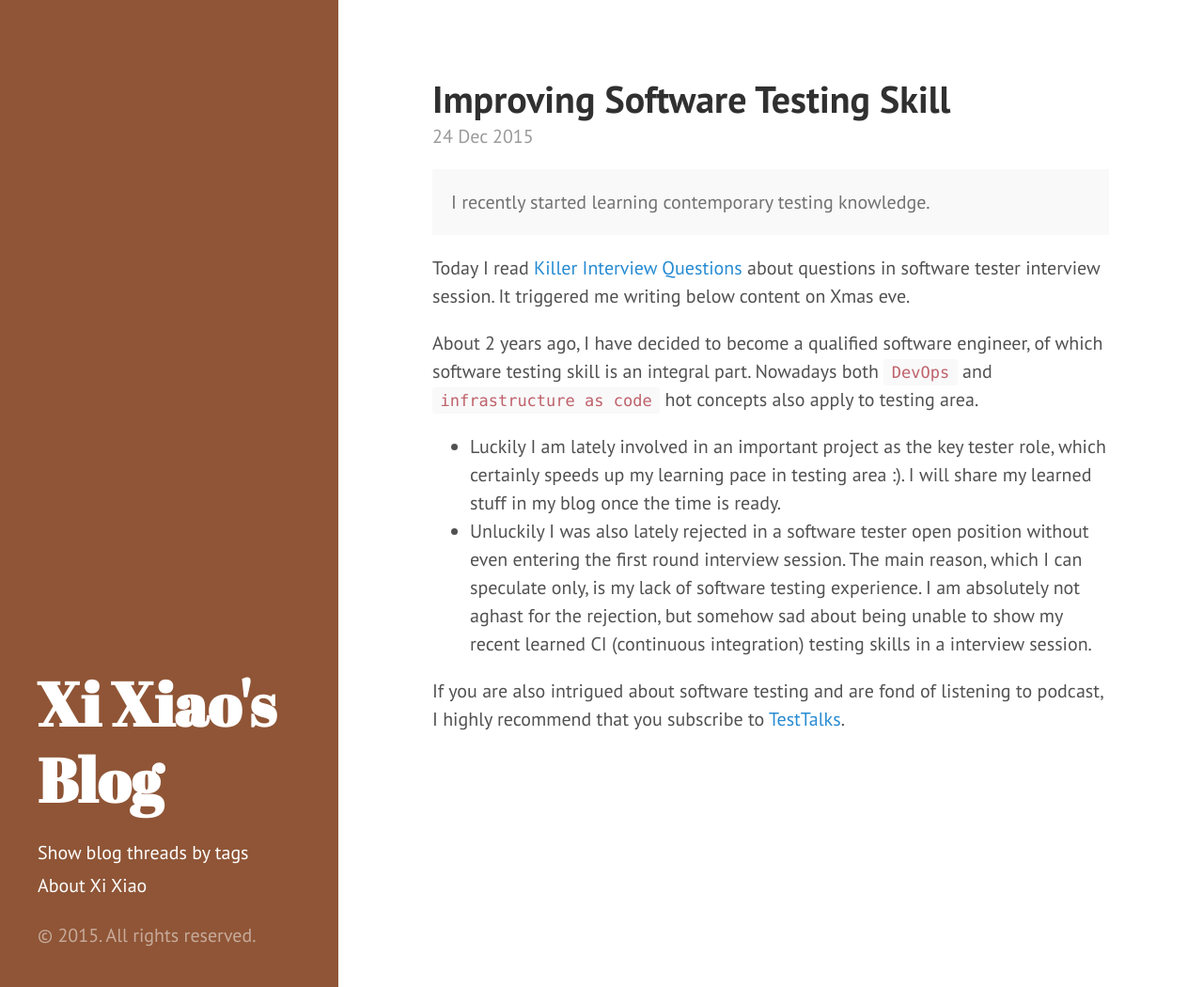
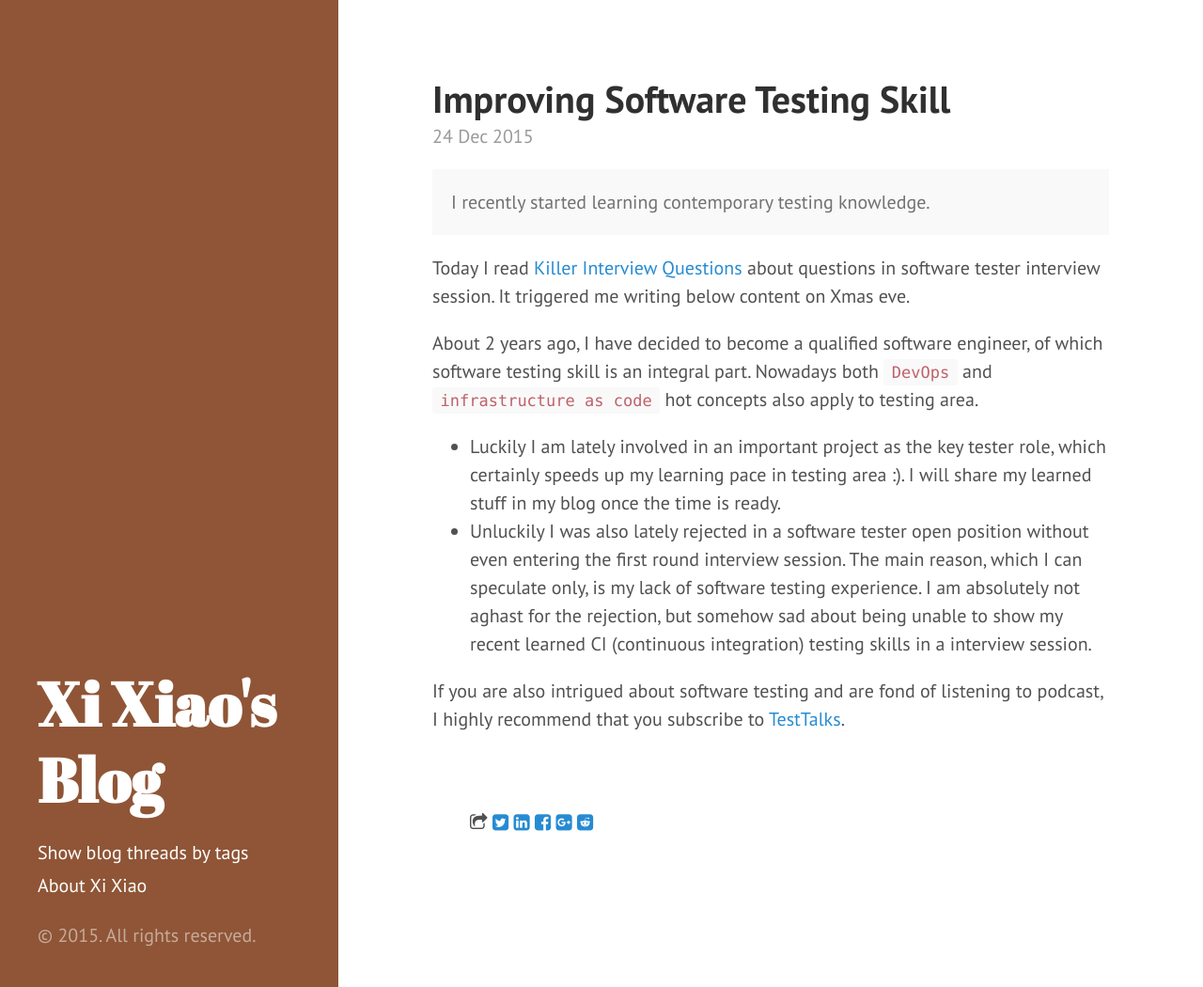
Before and after one commit to Xixiao007/blog.xixiao.info, a Jekyll site: the page built from _posts/2015-12-24-improving-software-testing-skill.md, in a window 1280 px wide and 1050 px high. Shown: the whole window at 94% size. Built offline with Jekyll 4.4.1, drawn with Linux system fonts in a browser that asks for light colours; nearby versions of some CDN libraries; comment, search, counter and statistics services are not loaded.

Commit message:
"commit"

```diff
--- a/_config.yml
+++ b/_config.yml
@@ -28,6 +28,15 @@ github:
 post:
   template: _post.txt
   extension: md
+
 page:
   template: _page.txt
   extension: md
+
+# Post sharing icons
+sharing:
+    twitter: true
+    linkedin: true
+    facebook: true
+    google_plus: true
+    reddit: true
--- a/_includes/head.html
+++ b/_includes/head.html
@@ -18,11 +18,13 @@
     <link rel="stylesheet" href="{{ site.baseurl }}public/css/poole.css">
     <link rel="stylesheet" href="{{ site.baseurl }}public/css/syntax.css">
     <link rel="stylesheet" href="{{ site.baseurl }}public/css/hyde.css">
+    <link rel="stylesheet" href="{{ site.baseurl }}public/css/custom.css">
     <link rel="stylesheet" href="//fonts.googleapis.com/css?family=PT+Sans:400,400italic,700|Abril+Fatface">
 
     <!-- Icons -->
     <link rel="apple-touch-icon-precomposed" sizes="144x144" href="{{ site.baseurl }}public/apple-touch-icon-144-precomposed.png">
     <link rel="shortcut icon" href="{{ site.baseurl }}public/favicon.ico">
+    <link rel="stylesheet" href="//maxcdn.bootstrapcdn.com/font-awesome/4.5.0/css/font-awesome.min.css">
 
     <!-- RSS -->
     <link rel="alternate" type="application/rss+xml" title="RSS" href="/atom.xml">
--- a/_layouts/post.html
+++ b/_layouts/post.html
@@ -6,7 +6,47 @@ layout: default
     <h1 class="post-title">{{ page.title }}</h1>
     <span class="post-date">{{ page.date | date_to_string }}</span>
     {{ content }}
-{% if page.comments %}
+
+    <!-- sharing icons zone -->
+    <div class="sharing">
+        <br/>
+        <br/>
+        <ul>
+            <li><i class="fa fa-share-square-o"></i></li>
+            {% if site.sharing.twitter %}
+            <li><a href="https://twitter.com/intent/tweet?text={{ page.title }}&url={{ site.url }}{{ page.url }}" rel="nofollow" target="_blank" title="Share on Twitter">
+                <i class="fa fa-twitter-square"></i>
+            </a></li>
+            {% endif %}
+
+            {% if site.sharing.linkedin %}
+            <li><a href="http://www.linkedin.com/shareArticle?url={{ site.url }}{{ page.url }}&title={{ page.title }}" rel="nofollow" target="_blank" title="Share on LinkedIn">
+                <i class="fa fa-linkedin-square"></i>
+            </a></li>
+            {% endif %}
+
+            {% if site.sharing.facebook %}
+            <li><a href="https://facebook.com/sharer.php?u={{ site.url }}{{ page.url }}" rel="nofollow" target="_blank" title="Share on Facebook">
+                <i class="fa fa-facebook-square"></i>
+            </a></li>
+            {% endif %}
+
+            {% if site.sharing.google_plus %}
+            <li><a href="https://plus.google.com/share?url={{ site.url }}{{ page.url }}" rel="nofollow" target="_blank" title="Share on Google+">
+                <i class="fa fa-google-plus-square"></i>
+            </a></li>
+            {% endif %}
+
+            {% if site.sharing.reddit %}
+            <li><a href="http://reddit.com/submit?url={{ site.url }}{{ page.url }}&title={{ page.title }}" rel="nofollow" target="_blank" title="Share on Reddit">
+                <i class="fa fa-reddit-square"></i>
+            </a></li>
+            {% endif %}
+        </ul>
+    </div>
+
+    <!-- Disque comment zone -->
+    {% if page.comments %}
     <div id="disqus_thread"></div>
     <script>
      var disqus_config = function () {
@@ -22,7 +62,7 @@ layout: default
          (d.head || d.body).appendChild(s);
      })();
     </script>
-{% endif %}
+    {% endif %}
 </div>
 
 <!-- <div class="related"> -->
--- /dev/null
+++ b/public/css/custom.css
@@ -0,0 +1,2 @@
+/* Sharing Icons */
+div.sharing ul li {list-style: none;display: inline-block; font-size: 1em; margin: 0;}
```
Lines whose indentation alone changed are shown as unchanged.
